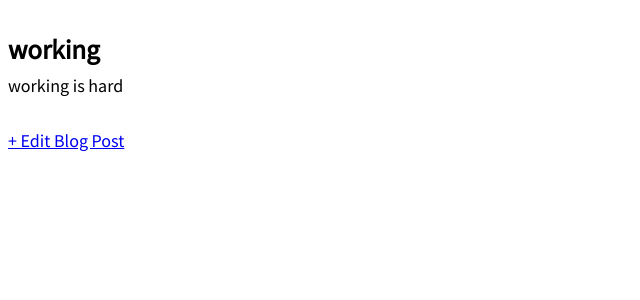
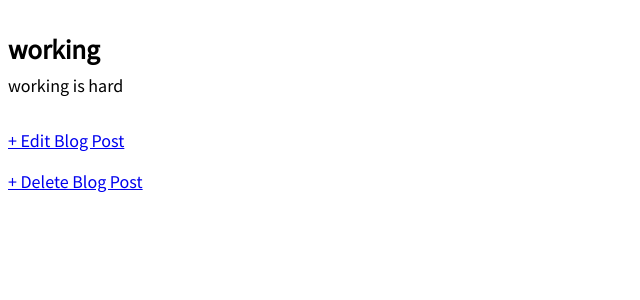
Before and after one commit to zhazgul00/blog1, a Django app: page /post/2/ in a window 1280 px wide. Shown: the part 102-402 px from the top of the page, without its empty margins (0-640 px from the left). Run offline with Django 4.2, Linux system fonts and the light colour scheme; data comes from the database, SQL or seed files in the repository; both versions use the stored data as it was after the commit.

Commit message:
added delete

```diff
--- a/blog/urls.py
+++ b/blog/urls.py
@@ -1,9 +1,11 @@
 from django.urls import path
-from .views import BlogListView, BlogDetailView, BlogCreateView, BlogUpdateView
+from .views import BlogListView, BlogDetailView, BlogCreateView, BlogUpdateView, BlogDeleteView
 
 urlpatterns = [
     path("post/new/", BlogCreateView.as_view(), name="post_new"),
     path("post/<int:pk>/", BlogDetailView.as_view(), name="post_detail"),
     path("post/<int:pk>/edit/", BlogUpdateView.as_view(), name="post_edit"),
+    path("post/<int:pk>/delete/", BlogDeleteView.as_view(),
+    name="post_delete"),
     path("",  BlogListView.as_view(), name="home"),
 ]
--- a/blog/views.py
+++ b/blog/views.py
@@ -1,7 +1,8 @@
 from django.shortcuts import render
 from django.views.generic import ListView, DetailView
 from .models import Post
-from django.views.generic.edit import CreateView, UpdateView
+from django.views.generic.edit import CreateView, UpdateView, DeleteView
+from django.urls import reverse_lazy
 
 class BlogListView(ListView):
     model = Post
@@ -15,7 +16,13 @@ class BlogCreateView(CreateView):
     model = Post
     template_name = "post_new.html"
     fields = ["title", "author", "body"]
+
 class BlogUpdateView(UpdateView):
     model = Post
     template_name = "post_edit.html"
     fields = ["title", "body"]
+
+class BlogDeleteView(DeleteView):
+    model = Post
+    template_name = "post_delete.html"
+    success_url = reverse_lazy("home")
--- a/templates/post_detail.html
+++ b/templates/post_detail.html
@@ -1,8 +1,9 @@
 {% extends "base.html" %}
  {% block content %}
  <div class="post-entry">
- <h2>{{ post.title }}</h2>
- <p>{{ post.body }}</p>
+    <h2>{{ post.title }}</h2>
+    <p>{{ post.body }}</p>
  </div>
- <a href="{% url 'post_edit' post.pk %}">+ Edit Blog Post</a>
+ <p><a href="{% url 'post_edit' post.pk %}">+ Edit Blog Post</a></p>
+ <p><a href="{% url 'post_delete' post.pk %}">+ Delete Blog Post</a></p>
  {% endblock content %}
```
Also changed, not shown: templates/post_delete.html (added, +8 -0 lines), db.sqlite3.
